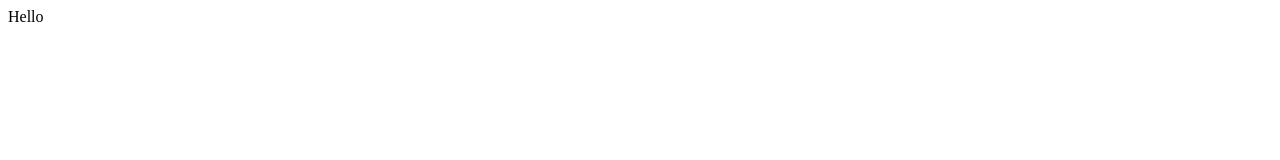
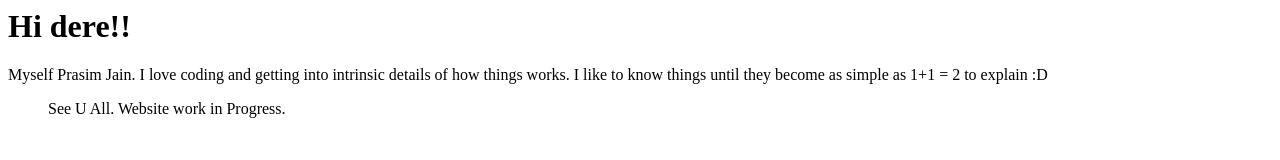
Before and after one commit to prasim/prasim.github.io, a plain HTML site: page index.html in a window 1280 px wide. Drawn offline with Linux system fonts and the light colour scheme.

Commit message:
day 1 changes

```diff
--- a/index.html
+++ b/index.html
@@ -1,5 +1,10 @@
 <html>
 <body>
-Hello
+<h1>Hi dere!!</h1>
+<p>Myself Prasim Jain. I love coding and getting into intrinsic details of how things works. I like to know things until they become as simple as 1+1 = 2 to explain :D</p>
+
+<blockquote>
+See U All. Website work in Progress.
+</blockquote>
 </body>
 </html>
```
